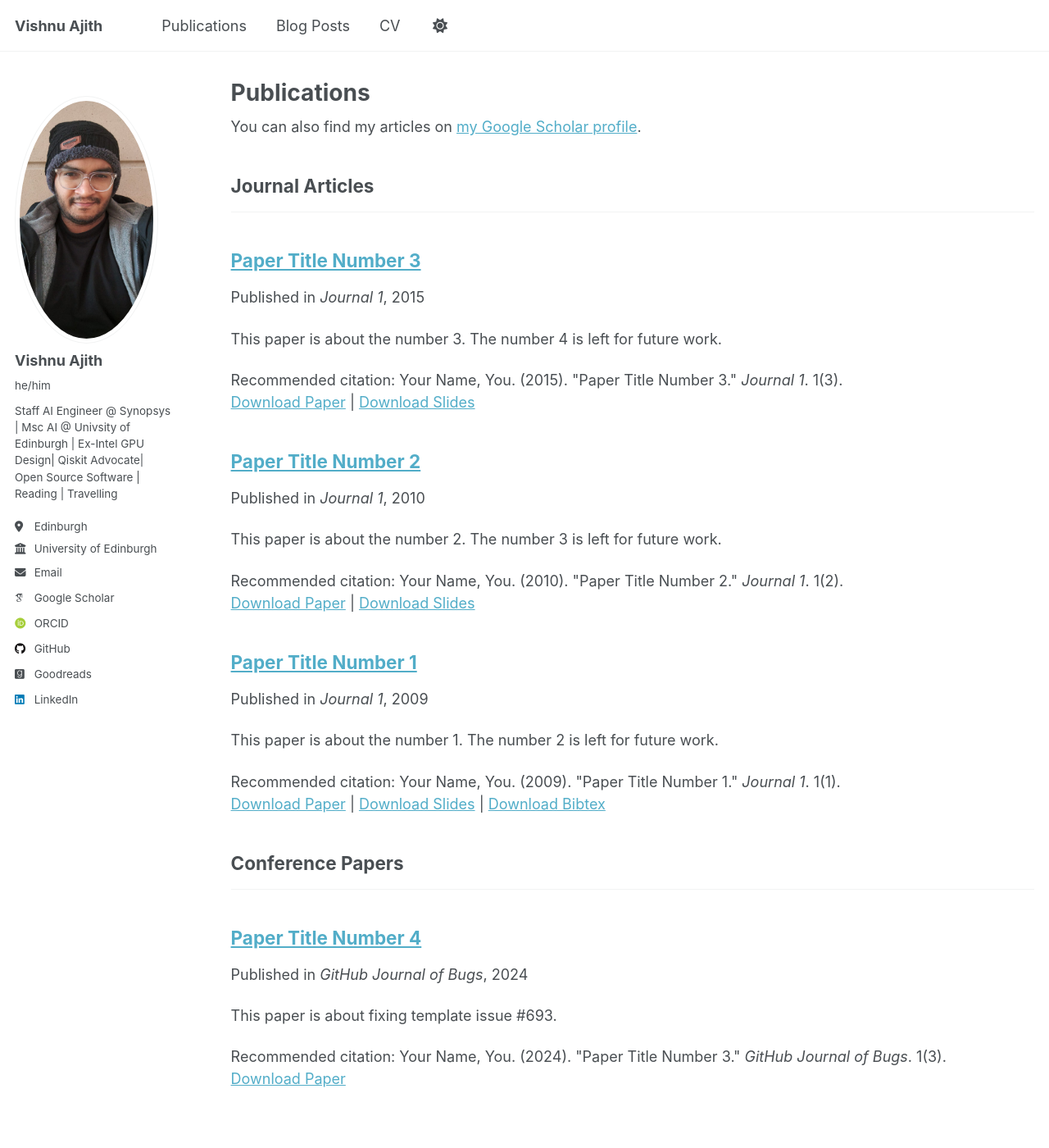
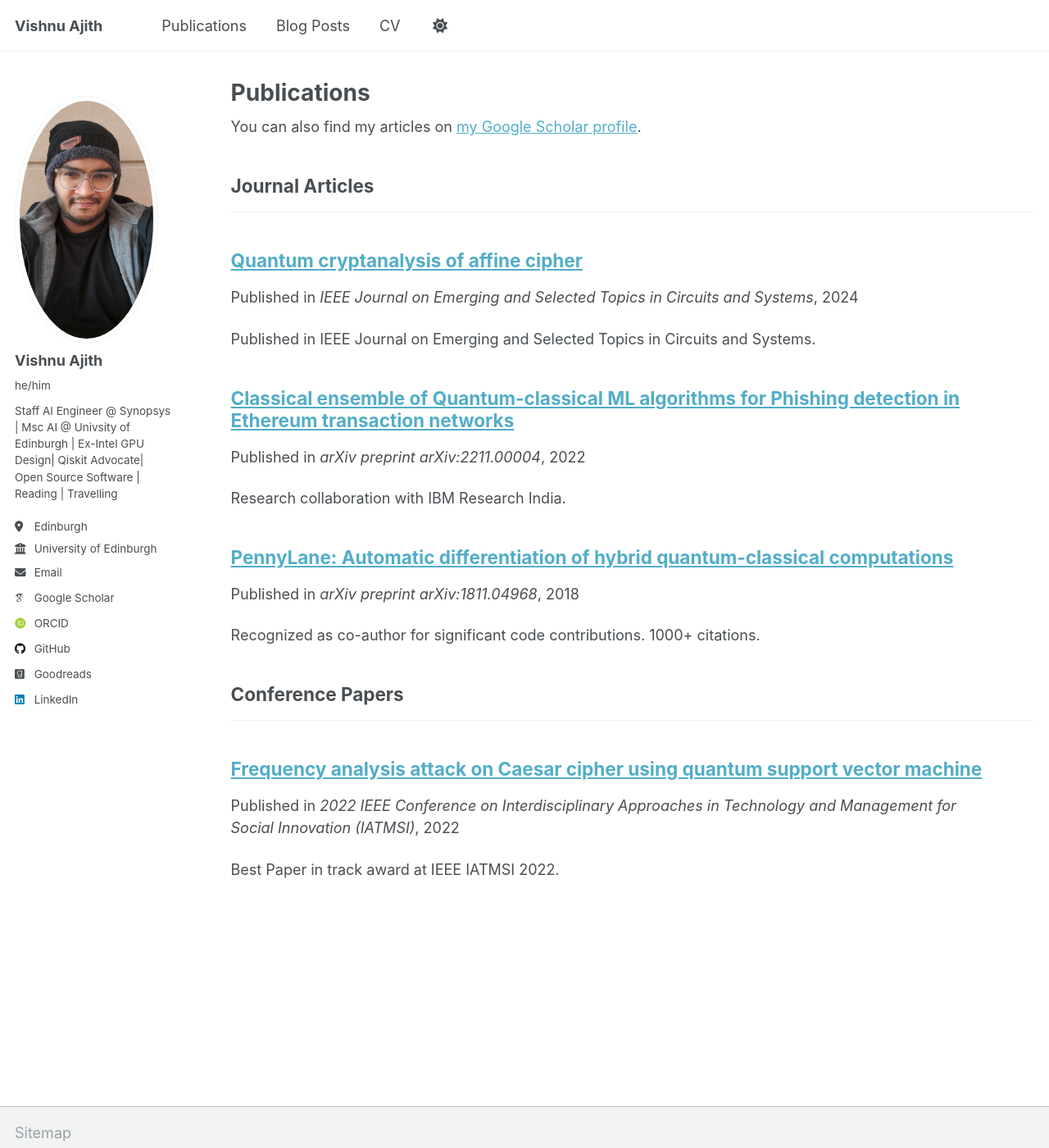
Before and after one commit to charmerDark/charmerDark.github.io, a Jekyll site: the page built from _pages/publications.html, in a window 1280 px wide and 1400 px high. Shown: the whole window at 82% size. Built offline with Jekyll 4.4.1, drawn with Linux system fonts in a browser that asks for light colours; some web fonts are replaced.

Commit message:
fixing publications

```diff
--- a/_config.yml
+++ b/_config.yml
@@ -217,8 +217,7 @@ collections:
     output: true
     permalink: /:collection/:path/
   publications:
-    output: true
-    permalink: /:collection/:path/
+    output: false
   portfolio:
     output: true
     permalink: /:collection/:path/
--- a/_includes/archive-single.html
+++ b/_includes/archive-single.html
@@ -27,7 +27,9 @@
     {% endif %}
 
     <h2 class="archive__item-title" itemprop="headline">
-      {% if post.link %}
+      {% if post.collection == 'publications' and post.paperurl %}
+        <a href="{{ post.paperurl }}">{{ title }}</a>
+      {% elsif post.link %}
         <a href="{{ post.link }}">{{ title }}</a> <a href="{{ base_path }}{{ post.url }}" rel="permalink"><i class="fa fa-link" aria-hidden="true" title="permalink"></i><span class="sr-only">Permalink</span></a>
       {% else %}
         <a href="{{ base_path }}{{ post.url }}" rel="permalink">{{ title }}</a>
@@ -52,33 +54,15 @@
     <p class="archive__item-excerpt" itemprop="description"><p>{{ post.excerpt | markdownify | remove: '<p>' | remove: '</p>' }}<strong><a href="{{ base_path }}{{ post.url }}" rel="permalink"> Read more</a></strong></p></p>
     {% endif %}
 
-    {% if post.citation and post.paperurl and post.slidesurl and post.bibtexurl %}
-      <p>Recommended citation: {{ post.citation }}<br /><a href="{{ post.paperurl }}">Download Paper</a> | <a href="{{ post.slidesurl }}">Download Slides</a> | <a href="{{ post.bibtexurl }}">Download Bibtex</a></p>
-    {% elsif post.citation and post.paperurl and post.slidesurl %}
-      <p>Recommended citation: {{ post.citation }}<br /><a href="{{ post.paperurl }}">Download Paper</a> | <a href="{{ post.slidesurl }}">Download Slides</a></p>
-    {% elsif post.citation and post.paperurl and post.bibtexurl %}
-      <p>Recommended citation: {{ post.citation }}<br /><a href="{{ post.paperurl }}">Download Paper</a> | <a href="{{ post.bibtexurl }}">Download Bibtex</a></p>
-    {% elsif post.citation and post.paperurl %}
-      <p>Recommended citation: {{ post.citation }}<br /><a href="{{ post.paperurl }}">Download Paper</a></p>
-    {% elsif post.citation and post.slidesurl and post.bibtexurl %}
-      <p>Recommended citation: {{ post.citation }}<br /><a href="{{ post.slidesurl }}">Download Slides</a> | <a href="{{ post.bibtexurl}}">Download Bibtex</a></p>
-    {% elsif post.citation and post.slidesurl %}
-      <p>Recommended citation: {{ post.citation }}<br /><a href="{{ post.slidesurl }}">Download Slides</a></p>
-    {% elsif post.citation and post.bibtexurl %}
-      <p>Recommended citation: {{ post.citation }}<br /><a href="{{ post.bibtexurl }}">Download Bibtex</a></p>
-    {% elsif post.citation %}
-      <p>Recommended citation: {{ post.citation }}</p>
-    {% elsif post.paperurl and post.bibtexurl %}
-      <p><a href=" {{ post.paperurl }} ">Download Paper</a> | <a href="{{ post.bibtexurl }}">Download Bibtex</a></p>
-    {% elsif post.paperurl %}
-      <p><a href=" {{ post.paperurl }} ">Download Paper</a></p>
-    {% elsif post.slidesurl and post.bibtexurl %}
-      <p><a href="{{ post.slidesurl }}">Download Slides</a> | <a href="{{ post.bibtexurl }}">Download Bibtex</a></p>
-    {% elsif post.slidesurl %}
-      <p><a href="{{ post.slidesurl }}">Download Slides</a></p>
-    {% elsif post.bibtexurl %}
-      <p><a href="{{ post.bibtexurl }}">Download Bibtex</a></p>
-    {% endif %}
+    {% unless post.collection == 'publications' %}
+      {% if post.citation and post.paperurl %}
+        <p>Recommended citation: {{ post.citation }}<br /><a href="{{ post.paperurl }}">Download Paper</a></p>
+      {% elsif post.citation %}
+        <p>Recommended citation: {{ post.citation }}</p>
+      {% elsif post.paperurl %}
+        <p><a href="{{ post.paperurl }}">Download Paper</a></p>
+      {% endif %}
+    {% endunless %}
 
   </article>
 </div>
--- a/_publications/2009-10-01-paper-title-number-1.md
+++ /dev/null
@@ -1,14 +0,0 @@
----
-title: "Paper Title Number 1"
-collection: publications
-category: manuscripts
-permalink: /publication/2009-10-01-paper-title-number-1
-excerpt: 'This paper is about the number 1. The number 2 is left for future work.'
-date: 2009-10-01
-venue: 'Journal 1'
-slidesurl: 'http://academicpages.github.io/files/slides1.pdf'
-paperurl: 'http://academicpages.github.io/files/paper1.pdf'
-bibtexurl: 'http://academicpages.github.io/files/bibtex1.bib'
-citation: 'Your Name, You. (2009). &quot;Paper Title Number 1.&quot; <i>Journal 1</i>. 1(1).'
----
-The contents above will be part of a list of publications, if the user clicks the link for the publication than the contents of section will be rendered as a full page, allowing you to provide more information about the paper for the reader. When publications are displayed as a single page, the contents of the above "citation" field will automatically be included below this section in a smaller font.
--- a/_publications/2010-10-01-paper-title-number-2.md
+++ /dev/null
@@ -1,14 +0,0 @@
----
-title: "Paper Title Number 2"
-collection: publications
-category: manuscripts
-permalink: /publication/2010-10-01-paper-title-number-2
-excerpt: 'This paper is about the number 2. The number 3 is left for future work.'
-date: 2010-10-01
-venue: 'Journal 1'
-slidesurl: 'http://academicpages.github.io/files/slides2.pdf'
-paperurl: 'http://academicpages.github.io/files/paper2.pdf'
-citation: 'Your Name, You. (2010). &quot;Paper Title Number 2.&quot; <i>Journal 1</i>. 1(2).'
----
-
-The contents above will be part of a list of publications, if the user clicks the link for the publication than the contents of section will be rendered as a full page, allowing you to provide more information about the paper for the reader. When publications are displayed as a single page, the contents of the above "citation" field will automatically be included below this section in a smaller font.
--- a/_publications/2015-10-01-paper-title-number-3.md
+++ /dev/null
@@ -1,14 +0,0 @@
----
-title: "Paper Title Number 3"
-collection: publications
-category: manuscripts
-permalink: /publication/2015-10-01-paper-title-number-3
-excerpt: 'This paper is about the number 3. The number 4 is left for future work.'
-date: 2015-10-01
-venue: 'Journal 1'
-slidesurl: 'http://academicpages.github.io/files/slides3.pdf'
-paperurl: 'http://academicpages.github.io/files/paper3.pdf'
-citation: 'Your Name, You. (2015). &quot;Paper Title Number 3.&quot; <i>Journal 1</i>. 1(3).'
----
-
-The contents above will be part of a list of publications, if the user clicks the link for the publication than the contents of section will be rendered as a full page, allowing you to provide more information about the paper for the reader. When publications are displayed as a single page, the contents of the above "citation" field will automatically be included below this section in a smaller font.
--- a/_publications/2024-02-17-paper-title-number-4.md
+++ /dev/null
@@ -1,13 +0,0 @@
----
-title: "Paper Title Number 4"
-collection: publications
-category: conferences
-permalink: /publication/2024-02-17-paper-title-number-4
-excerpt: 'This paper is about fixing template issue #693.'
-date: 2024-02-17
-venue: 'GitHub Journal of Bugs'
-paperurl: 'http://academicpages.github.io/files/paper3.pdf'
-citation: 'Your Name, You. (2024). &quot;Paper Title Number 3.&quot; <i>GitHub Journal of Bugs</i>. 1(3).'
----
-
-The contents above will be part of a list of publications, if the user clicks the link for the publication than the contents of section will be rendered as a full page, allowing you to provide more information about the paper for the reader. When publications are displayed as a single page, the contents of the above "citation" field will automatically be included below this section in a smaller font.
```
Also changed, not shown: _publications/2018-pennylane.md (added, +13 -0 lines), _publications/2022-caesar-cipher-qsvm.md (added, +13 -0 lines), _publications/2022-phishing-detection-ethereum.md (added, +13 -0 lines), _publications/2024-quantum-cryptanalysis-affine.md (added, +13 -0 lines).
